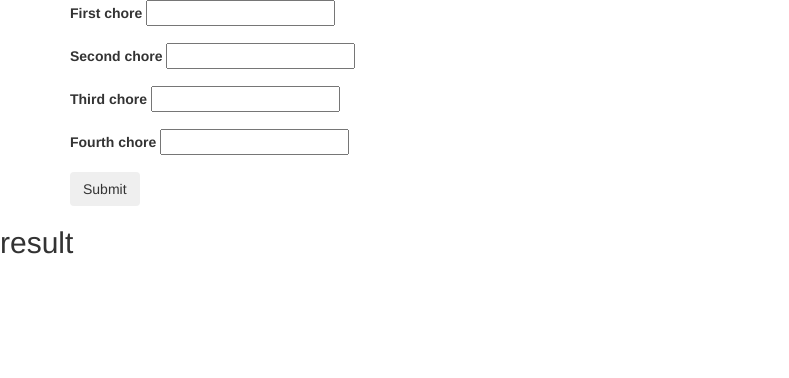
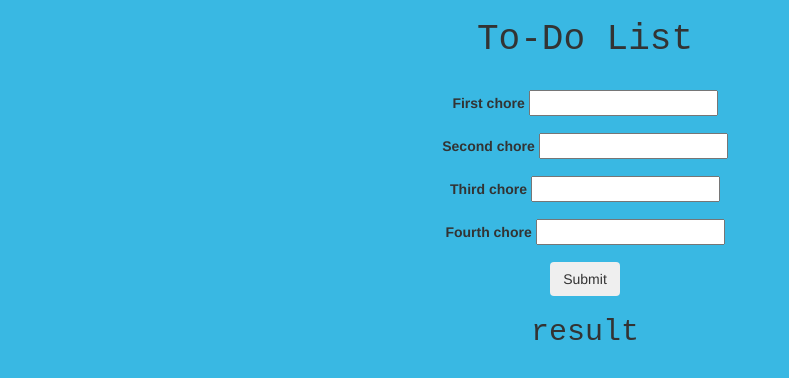
Before and after one commit to campoore2/todo-list, a plain HTML site: page index.html in a window 1280 px wide. Shown: the whole page, without its empty margins (0-789 px from the left). Drawn offline with Linux system fonts and the light colour scheme.

Commit message:
Added CSS styling to webpage.

```diff
--- a/css/styles.css
+++ b/css/styles.css
@@ -0,0 +1,12 @@
+#pageheader{
+  font-family: monospace;
+  padding-bottom: 20px;
+}
+body {
+  background-color: #39B8E3;
+  text-align: center;
+  float: left;
+}
+#result {
+  font-family: monospace;
+}
--- a/index.html
+++ b/index.html
@@ -11,6 +11,9 @@
     <title>To Do List</title>
   </head>
   <body>
+    <div id="pageheader">
+      <h1>To-Do List</h1>
+    </div>
     <div class="container">
       <form id="toDoListForm" action="index.html" method="post">
         <div class="form-group">
--- a/js/scripts.js
+++ b/js/scripts.js
@@ -12,6 +12,7 @@ $(document).ready(function() {
     var inputteditem2 = $("#item2").val();
     var inputteditem3 = $("#item3").val();
     var inputteditem4 = $("#item4").val();
+    var hide = ("item1", "item2", "item3", "item4")
 
 
     var newToDoItems = new toDoItems(inputteditem1, inputteditem2, inputteditem3 ,inputteditem4);
```
